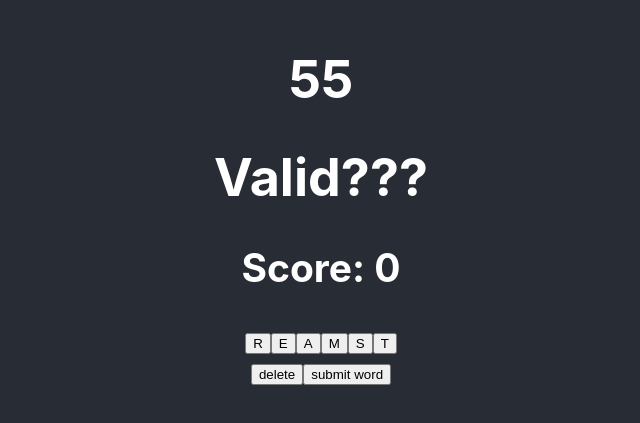
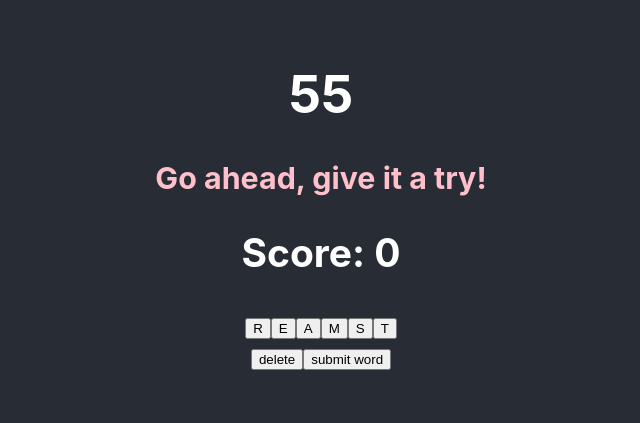
Before and after one commit to antdke/anagrams-game, a React (Create React App) app: page / in a window 1280 px wide. Shown: the part 201-624 px from the top of the page, without its empty margins (319-959 px from the left). Built offline with nearby package versions, Linux system fonts and the light colour scheme.

Commit message:
Created answer feedback and a game over message

```diff
--- a/src/components/BottomRow.tsx
+++ b/src/components/BottomRow.tsx
@@ -181,13 +181,15 @@ const BottomRow: React.FC<BottomRowProps> = ({ time }) => {
 
   // state of whether user is correct or not
   // controls whether correct effects or wrong effects happen
-  const [correctOrNot, setCorrectOrNot] = React.useState("Neither");
+  const [answerFeedback, setAnswerFeedback] = React.useState(
+    "Go ahead, give it a try!"
+  );
 
   /**
    * TEMPORARY states to test user word validation
    */
   // change color of validation text
-  const [correctOrNotColor, setCorrectOrNotColor] = React.useState("");
+  const [correctOrNotColor, setCorrectOrNotColor] = React.useState("pink");
   // keep track of score - add +1 point for every correct word
   const [score, setScore] = React.useState(0);
   // keep track of words used already by user
@@ -200,6 +202,7 @@ const BottomRow: React.FC<BottomRowProps> = ({ time }) => {
 
     if (userWordArray.includes(userWord)) {
       setCorrectOrNotColor("purple");
+      setAnswerFeedback("You've used that word already. Try again!");
       setLetters("");
     } else {
       if (validWords.includes(userWord.toLowerCase())) {
@@ -207,22 +210,22 @@ const BottomRow: React.FC<BottomRowProps> = ({ time }) => {
         setUserWordArray([userWord, ...userWordArray]);
         // check if user generate word is in list of acceptable words
         // if so, make this state true to trigger 'correct' effects
-        setCorrectOrNot("True");
+        setAnswerFeedback("Good job! That's a great word!");
         setCorrectOrNotColor("green");
         // add 1 to the score
         setScore(score + 1);
         // then clear letters in TopRow
         setLetters("");
         // returns state back to neither
-        setCorrectOrNot("Neither");
+        //setAnswerFeedback("Neither");
       } else {
         // if not, make this state false to trigger 'incorrect' effects
-        setCorrectOrNot("False");
+        setAnswerFeedback("Sorry, that word doesn't exist. Try again!");
         setCorrectOrNotColor("red");
         // clear letters in TopRow
         setLetters("");
         // returns state back to neither
-        setCorrectOrNot("Neither");
+        //setAnswerFeedback("Neither");
       }
     }
   }
@@ -337,9 +340,16 @@ const BottomRow: React.FC<BottomRowProps> = ({ time }) => {
     bt8.disabled = true;
   }
 
+  // message to display when the timer hits zero
+  let gameOverMessage;
+  if (time === 0) {
+    gameOverMessage = <h2>GAME OVER. Your score is: {score}</h2>;
+  }
+
   return (
     <div>
-      <h1 style={{ color: correctOrNotColor }}>Valid???</h1>
+      {gameOverMessage}
+      <h3 style={{ color: correctOrNotColor }}>{answerFeedback}</h3>
       <h2>{"Score: " + score}</h2>
       <TopRow letters={letters} />
 
```
